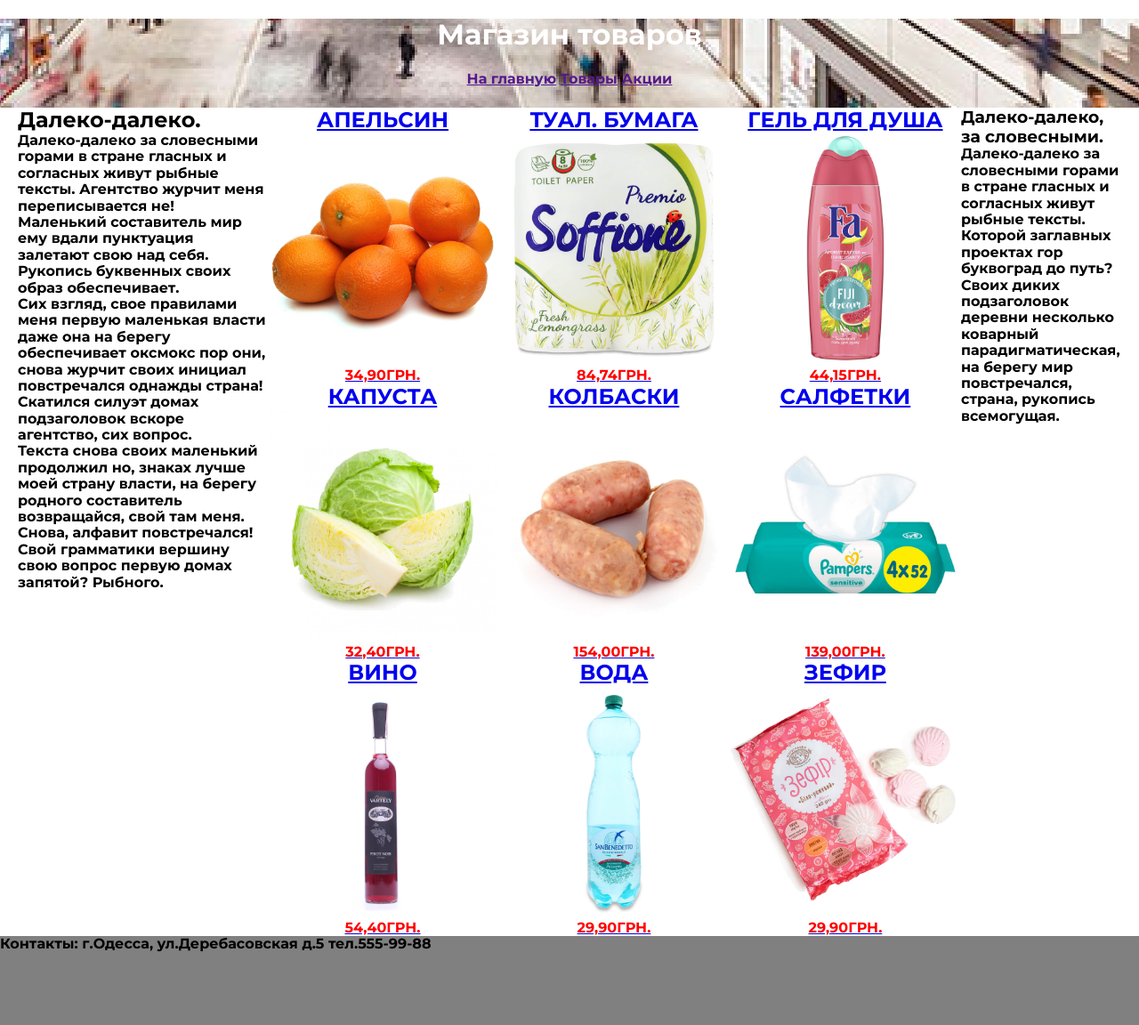
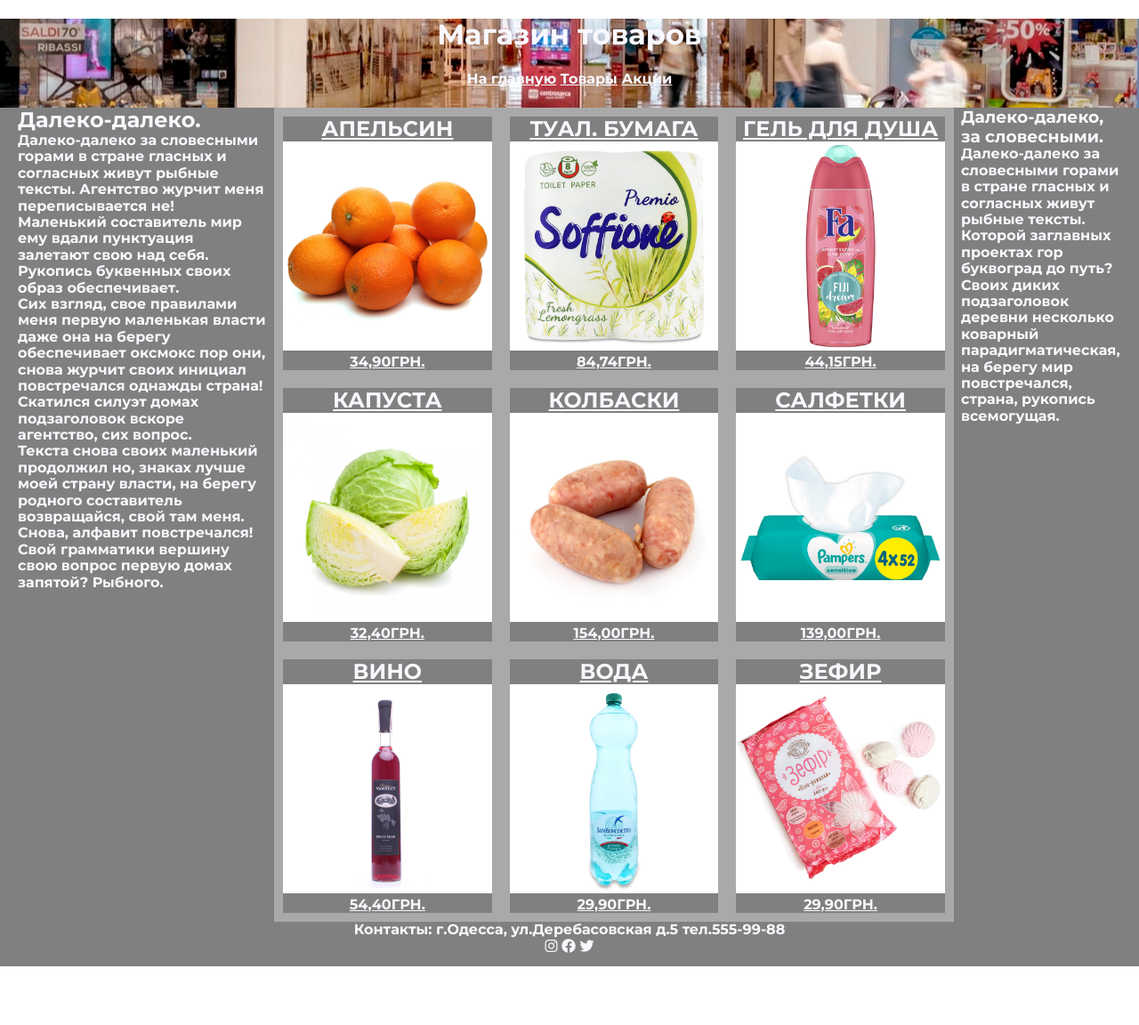
Before and after one commit to Yurkel/lesson_6, a plain HTML site: page index.html in a window 1280 px wide. Shown: the whole page at 89% size. After the commit the page ends 1086 px from the top, so only its background shows below. Drawn offline with Linux system fonts and the light colour scheme.

Commit message:
гап не работает

```diff
--- a/index.html
+++ b/index.html
@@ -10,13 +10,14 @@
   <link rel="preconnect" href="https://fonts.googleapis.com">
   <link rel="preconnect" href="https://fonts.gstatic.com" crossorigin>
   <link href="https://fonts.googleapis.com/css2?family=Montserrat:wght@100;700&display=swap" rel="stylesheet">
+  <link rel="stylesheet" href="https://cdnjs.cloudflare.com/ajax/libs/font-awesome/6.1.1/css/all.min.css">
   <link rel="stylesheet" href="style.css">
 </head>
 
 <body>
   <header class="header">
     <h1>Магазин товаров</h1>
-    <nav>
+    <nav class="navbar">
       <a href="">На главную</a>
       <a href="">Товары</a>
       <a href="">Акции</a>
@@ -116,7 +117,14 @@
       </article>
     </aside>
   </div>
-  <footer class="footer">Контакты: г.Одесса, ул.Деребасовская д.5 тел.555-99-88</footer>
+  <footer class="footer">
+    <p>Контакты: г.Одесса, ул.Деребасовская д.5 тел.555-99-88</p>
+    <div>
+      <a href=""><i class="fa-brands fa-instagram"></i></a>
+      <a href=""><i class="fa-brands fa-facebook"></i></a>
+      <a href=""><i class="fa-brands fa-twitter"></i></a>
+    </div>
+  </footer>
 </body>
 
 </html>
--- a/style.css
+++ b/style.css
@@ -7,11 +7,14 @@
 html {
   font-family: 'Montserrat', sans-serif;
   font-weight: 600;
+  color: ghostwhite;
 }
 
 .flexbox {
   display: flex;
   flex-wrap: wrap;
+  gap: 0.5em;
+  background-color: gray;
 }
 
 .cards {
@@ -24,44 +27,60 @@
   flex-basis: 100%;
   order: 1;
   text-align: center;
-  background-image: url(img/shop-germ.jpg);
+  background-image: url(img/torgovii-tsentr-interer.jpg);
+  background-position: 100% 50%;
   background-repeat: no-repeat;
-  background-position: 100% 100%;
-  color: white;
+  color: ghostwhite;
+}
+
+.navbar a {
+  color: ghostwhite;
+}
+
+.footer a {
+  color: ghostwhite;
 }
 
 .main {
-  min-height: calc(100vh - 200px);
+  min-height: calc(100vh - 150px);
   flex-basis: 500px;
   flex-grow: 1;
   order: 3;
 }
 
 .left {
-  min-height: calc(100vh - 200px);
+  min-height: calc(100vh - 150px);
   flex-basis: 300px;
   order: 2;
   padding-left: 20px;
+  background-color: gray;
 
 }
 
 .right {
-  min-height: calc(100vh - 200px);
+  min-height: calc(100vh - 150px);
   flex-basis: 200px;
   order: 4;
   padding-right: 20px;
+  background-color: gray;
 }
 
 .footer {
-  min-height: 100px;
+  min-height: 50px;
   flex-basis: 100%;
   order: 5;
   background-color: gray;
+  text-align: center;
 }
 
 .card-item {
   min-height: 100px;
   flex-basis: 33.33%;
+  border: 10px solid darkgrey;
+}
+
+.card-item a {
+  color: ghostwhite;
 }
 
 .card-item-image {
@@ -77,5 +96,5 @@
 .card-item-price {
   text-align: center;
   text-transform: uppercase;
-  color: red;
+  color: ghostwhite;
 }
```
Also changed, not shown: img/1636248216_2-na-dache-pro-p-torgovii-tsentr-interer-foto-2.jpg (added), img/shop-germ.jpg (deleted), img/torgovii-tsentr-interer.jpg (added).
